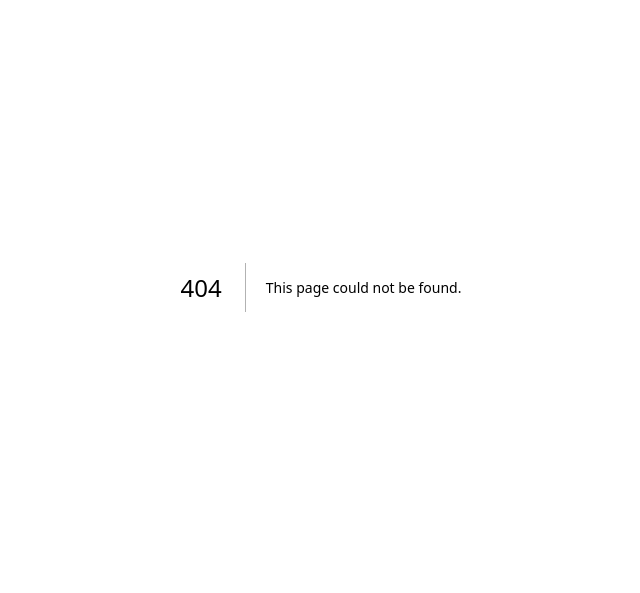
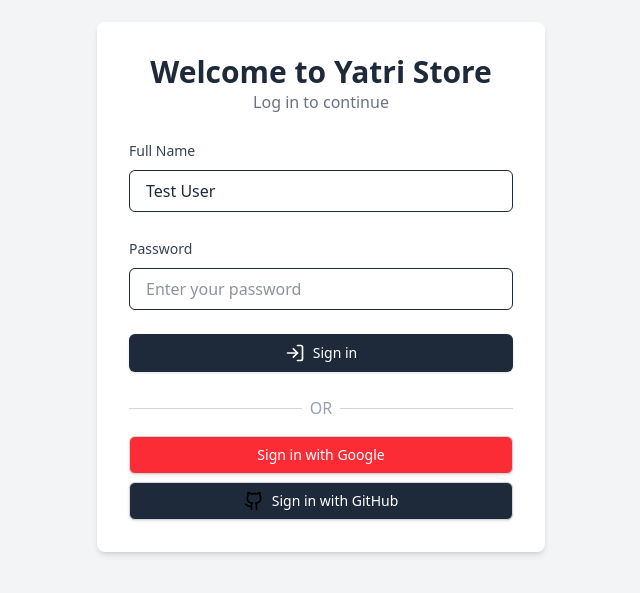
Before and after one commit to prajwalsiwa/ecom-ur-shop, a Next.js app: page /login in a window 1280 px wide. Before the commit this address had no page. Shown: the part 137-730 px from the top of the page, without its empty margins (319-959 px from the left). Built offline with nearby package versions, Linux system fonts and the light colour scheme.

Commit message:
feat: add login page with credential and OAuth sign-in options

```diff
--- /dev/null
+++ b/src/app/login/page.tsx
@@ -0,0 +1,106 @@
+"use client";
+import { useState } from "react";
+import { signIn } from "next-auth/react";
+import { useRouter, useSearchParams } from "next/navigation";
+import { LogIn, Github } from "lucide-react";
+
+export default function LoginPage() {
+  const [name, setName] = useState("Test User");
+  const [password, setPassword] = useState("");
+  const router = useRouter();
+  const searchParams = useSearchParams();
+  const from = searchParams.get("from") || "/";
+
+  const handleSubmit = async (e: React.FormEvent) => {
+    e.preventDefault();
+
+    const result = await signIn("credentials", {
+      redirect: false,
+      password,
+      name,
+    });
+
+    if (result?.ok) {
+      router.replace(from);
+    } else {
+      alert("Login failed");
+    }
+  };
+
+
+  const handleOAuthSignIn = (provider: "google" | "github") => {
+    signIn(provider, { callbackUrl: from });
+  };
+
+  return (
+    <div className="flex items-center justify-center min-h-screen bg-gray-100">
+      <div className="w-full max-w-md p-8 space-y-6 bg-white rounded-lg shadow-md">
+        <div className="text-center">
+          <h1 className="text-3xl font-bold text-gray-800">Welcome to Yatri Store</h1>
+          <p className="text-gray-500">Log in to continue</p>
+        </div>
+
+        <form onSubmit={handleSubmit} className="space-y-6">
+          <div>
+            <label htmlFor="name" className="text-sm font-medium text-gray-700">Full Name</label>
+            <input
+              id="name"
+              type="text"
+              required
+              value={name}
+              onChange={(e) => setName(e.target.value)}
+              className="w-full px-4 py-2 mt-2 border rounded-md focus:outline-none focus:ring-2 focus:ring-secondary"
+              placeholder="Your Name"
+            />
+          </div>
+
+          <div>
+            <label htmlFor="password" className="text-sm font-medium text-gray-700">Password</label>
+            <input
+              id="password"
+              type="password"
+              required
+              value={password}
+              onChange={(e) => setPassword(e.target.value)}
+              className="w-full px-4 py-2 mt-2 border rounded-md focus:outline-none focus:ring-2 focus:ring-secondary"
+              placeholder="Enter your password"
+            />
+          </div>
+
+          <div>
+            <button
+              type="submit"
+              className="w-full flex justify-center bg-gray-800 py-2 px-4 border border-transparent rounded-md shadow-sm text-sm font-medium text-white bg-primary hover:bg-primary-hover focus:outline-none focus:ring-2 focus:ring-offset-2 focus:ring-indigo-500"
+            >
+              <LogIn className="w-5 h-5 mr-2" />
+              Sign in
+            </button>
+          </div>
+        </form>
+
+        <div className="flex items-center my-4">
+          <hr className="flex-1 border-gray-300" />
+          <span className="mx-2 text-gray-400">OR</span>
+          <hr className="flex-1 border-gray-300" />
+        </div>
+
+        <div className="space-y-2">
+          <button
+            onClick={() => handleOAuthSignIn("google")}
+            className="w-full flex justify-center py-2 px-4 border border-gray-300 rounded-md shadow-sm text-sm font-medium text-white bg-red-500 hover:bg-red-600"
+          >
+            Sign in with Google
+          </button>
+
+          <button
+            onClick={() => handleOAuthSignIn("github")}
+            className="w-full gap-2 flex justify-center py-2 px-4 border border-gray-300 rounded-md shadow-sm text-sm font-medium text-white bg-gray-800 hover:bg-gray-900"
+          >
+            <Github size={20} color="black" />
+            Sign in with GitHub
+          </button>
+        </div>
+      </div>
+    </div>
+  );
+}
```
